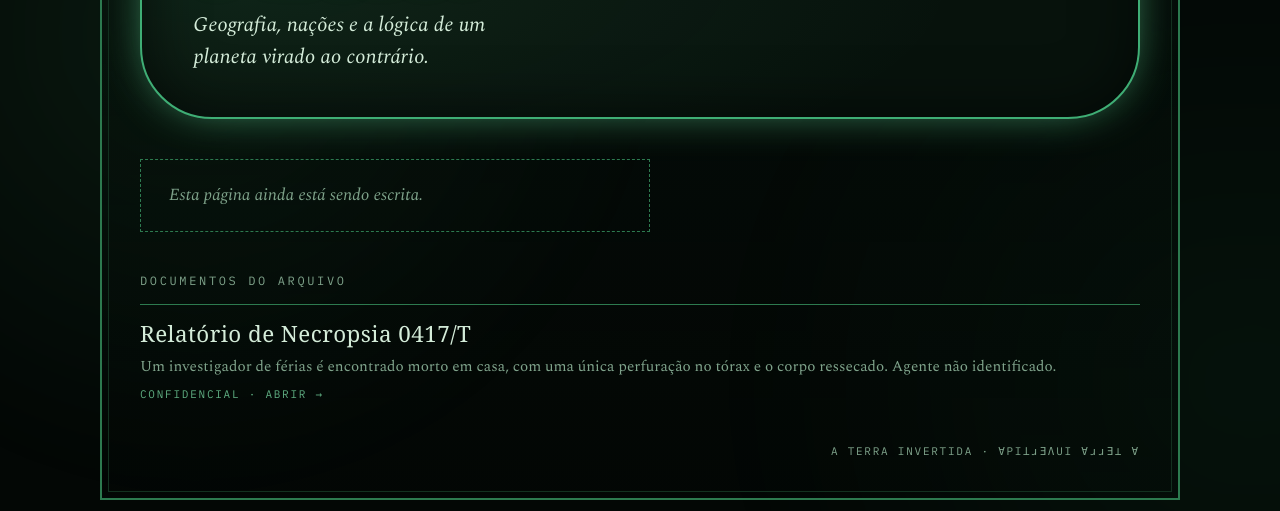
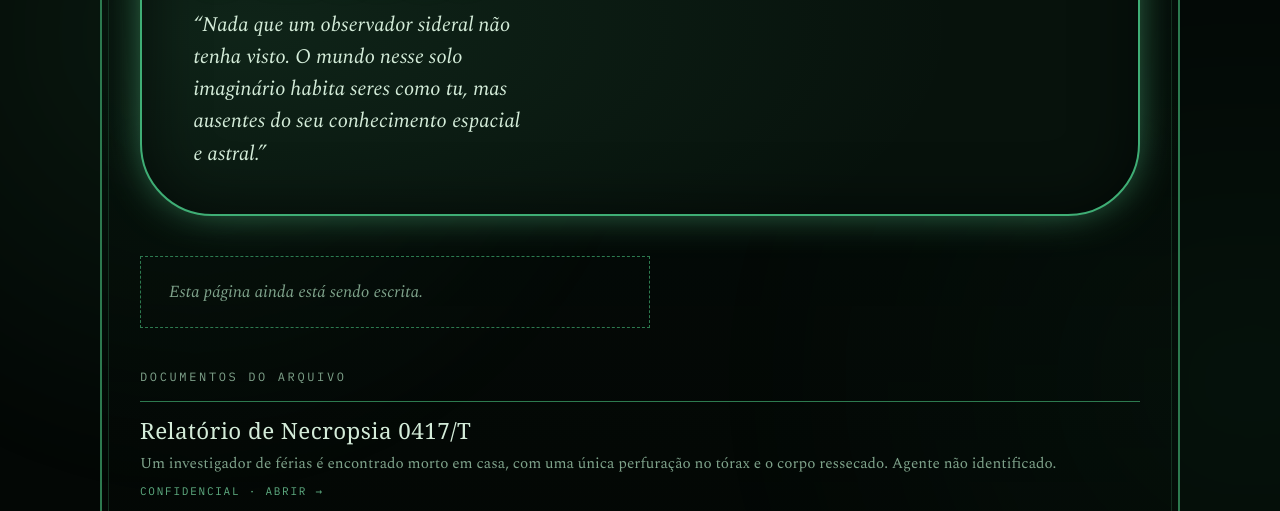
Before and after one commit to luunesz/ATerraInvertida, a plain HTML site: page mundo.html in a window 1280 px wide. Shown: the part 289-800 px from the top of the page. Drawn offline with nearby package versions, Linux system fonts and the light colour scheme; a web font is replaced by a local one.

Commit message:
Update mundo.html

```diff
--- a/mundo.html
+++ b/mundo.html
@@ -31,7 +31,7 @@
   <header class="page-title">
     <p class="eyebrow">Arquivo selado</p>
     <h1>O Mundo</h1>
-    <p class="sub">Geografia, nações e a lógica de um planeta virado ao contrário.</p>
+    <p class="sub">“Nada que um observador sideral não tenha visto. O mundo nesse solo imaginário habita seres como tu, mas ausentes do seu conhecimento espacial e astral.”</p>
   </header>
 
   <p class="stub">Esta página ainda está sendo escrita.</p>
```
